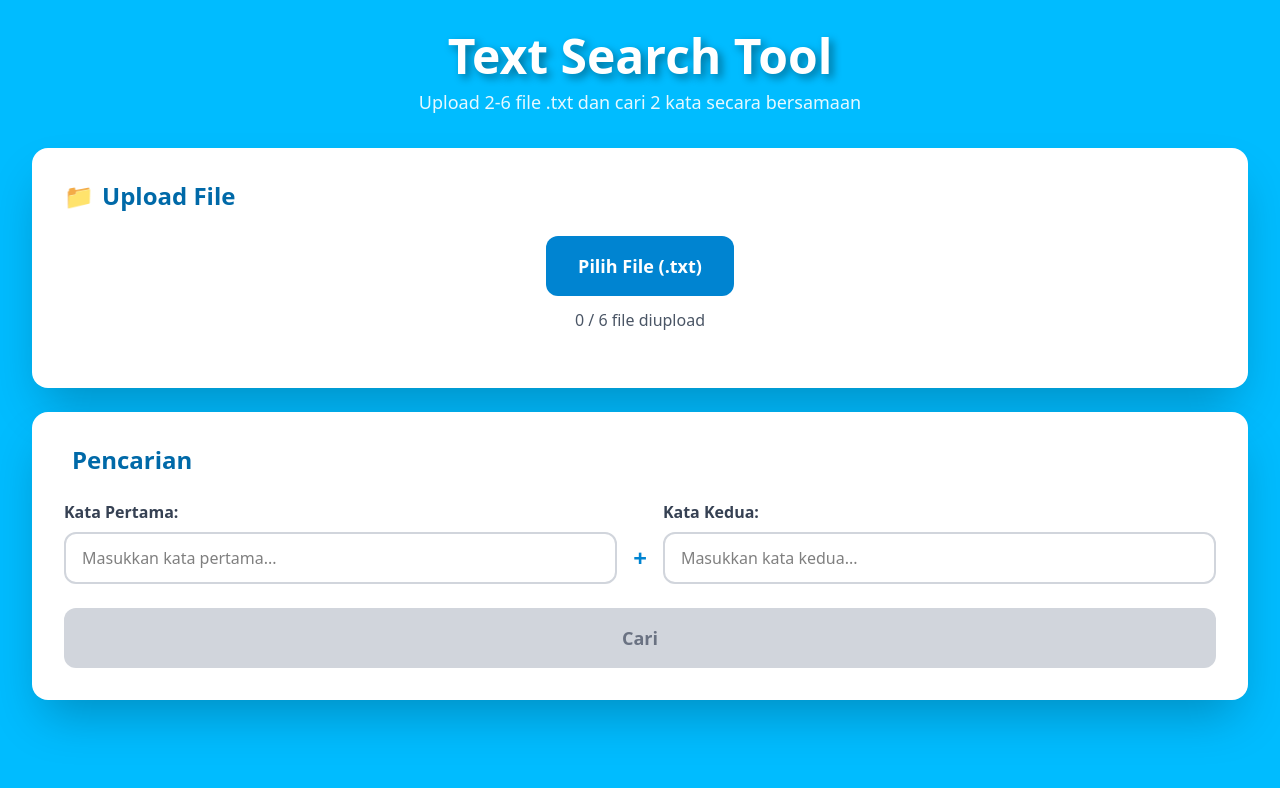
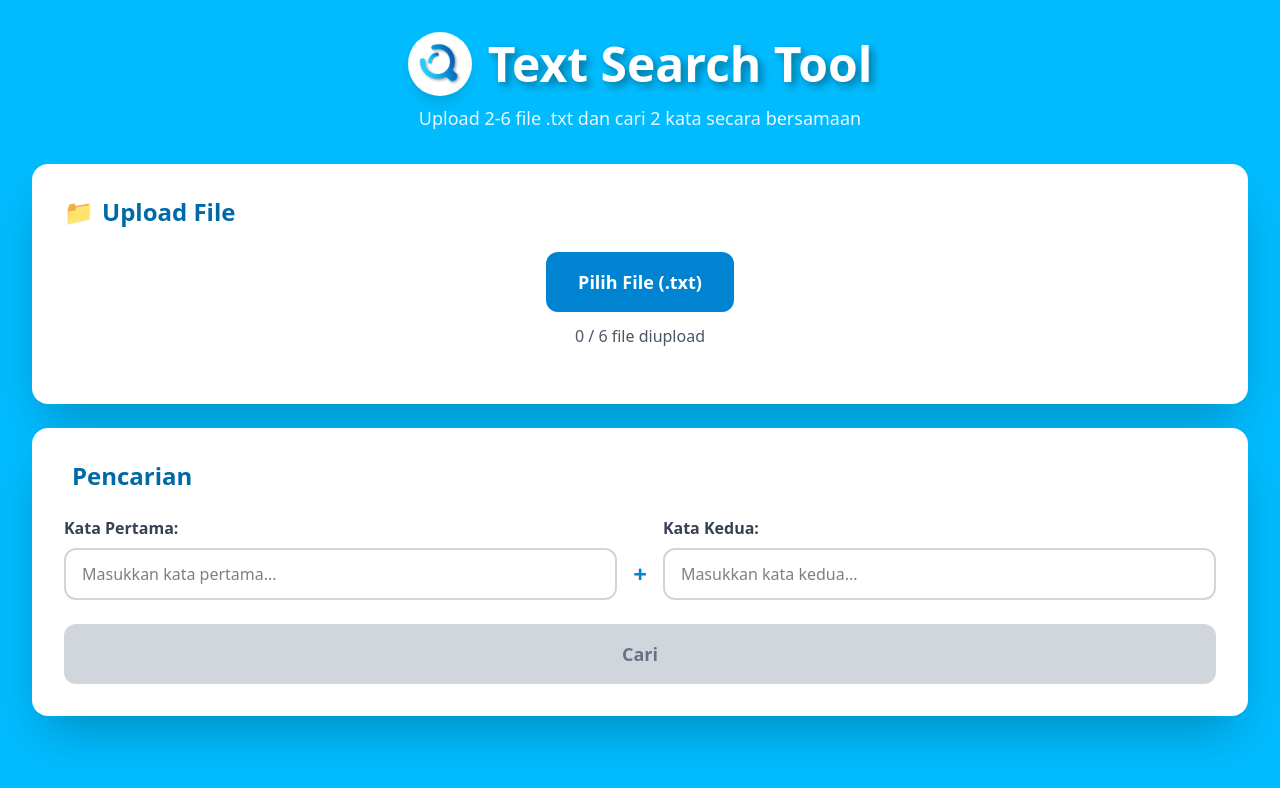
Before and after one commit to Naufalpc11/text-finder-with-rocket-and-vue, a Vue app in the folder text-search-ui/: page / in a window 1280 px wide. Shown: the top 788 px of the page. Built offline with nearby package versions, Linux system fonts and the light colour scheme.

Commit message:
Replace search icon with custom Icontextfinder.png in loading screen and main page

```diff
--- a/text-search-ui/src/App.vue
+++ b/text-search-ui/src/App.vue
@@ -1,6 +1,7 @@
 <script setup>
 import { ref, onMounted } from 'vue'
 import HomePage from './views/HomePage.vue'
+import IconTextFinder from './assets/Icontextfinder.png'
 
 const isLoading = ref(true)
 
@@ -28,8 +29,8 @@ onMounted(() => {
           </div>
           <!-- Logo -->
           <div class="relative z-10 flex items-center justify-center">
-            <div class="w-20 h-20 bg-white rounded-full flex items-center justify-center shadow-2xl animate-pulse-slow">
-              <span class="text-5xl">🔍</span>
+            <div class="w-20 h-20 bg-white rounded-full flex items-center justify-center shadow-2xl animate-pulse-slow p-3">
+              <img :src="IconTextFinder" alt="Text Finder Icon" class="w-full h-full object-contain" />
             </div>
           </div>
         </div>
--- a/text-search-ui/src/views/HomePage.vue
+++ b/text-search-ui/src/views/HomePage.vue
@@ -1,5 +1,6 @@
 <script setup>
 import { ref, computed } from "vue";
+import IconTextFinder from '../assets/Icontextfinder.png';
 
 // State management
 const uploadedFiles = ref([]);
@@ -174,7 +175,12 @@ const canSearch = computed(() => uploadedFiles.value.length >= 2 && searchWord1.
   <div class="max-w-7xl mx-auto">
     <!-- Header -->
     <div class="text-center mb-8 animate-fade-in">
-      <h1 class="text-4xl md:text-5xl font-bold text-white mb-2 text-shadow-lg">Text Search Tool</h1>
+      <div class="flex items-center justify-center gap-4 mb-2">
+        <div class="w-12 h-12 md:w-16 md:h-16 bg-white rounded-full p-2 shadow-lg">
+          <img :src="IconTextFinder" alt="Text Finder Icon" class="w-full h-full object-contain" />
+        </div>
+        <h1 class="text-4xl md:text-5xl font-bold text-white text-shadow-lg">Text Search Tool</h1>
+      </div>
       <p class="text-white/90 text-lg">Upload 2-6 file .txt dan cari 2 kata secara bersamaan</p>
     </div>
 
```
Also changed, not shown: text-search-ui/src/assets/Icontextfinder.png (added), 1 other file (tests, documents, lock files or other folders).
